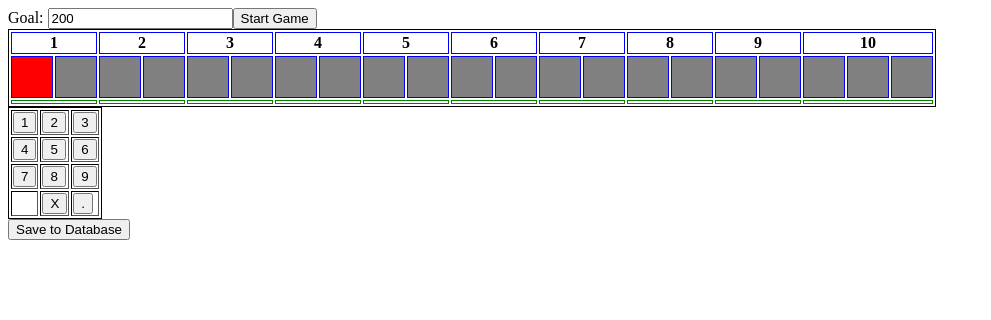
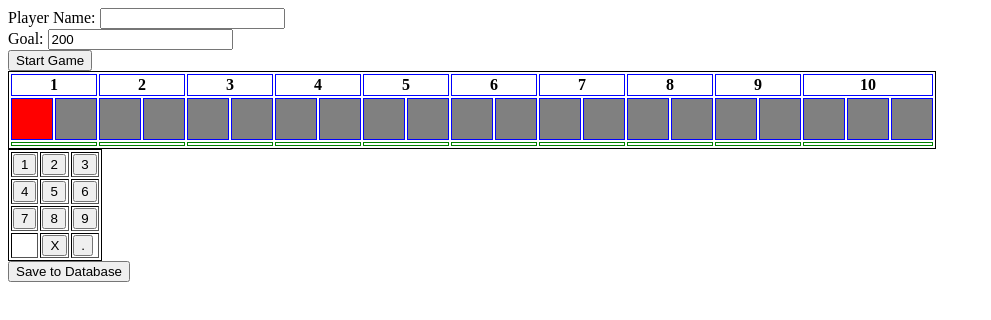
Before and after one commit to mal10c/gutter-calc, a website: page app/index.html in a window 1280 px wide. Shown: the whole page, without its empty margins (0-991 px from the left). Drawn offline with Linux system fonts and the light colour scheme.

Commit message:
Included a player name field at the top of the page.

```diff
--- a/app/index.html
+++ b/app/index.html
@@ -10,7 +10,9 @@
 
 	<body onload="on_load();">
 
-		<div id="goal">Goal: <input type="text" id="txt_goal" value="200" /><button type="button">Start Game</button></div>
+		<div id="playerName">Player Name: <input type="text" id="txt_playerName" /></div>
+		<div id="goal">Goal: <input type="text" id="txt_goal" value="200" /></div>
+		<button type="button">Start Game</button>
 
 		<table>
 			<tr>
```
